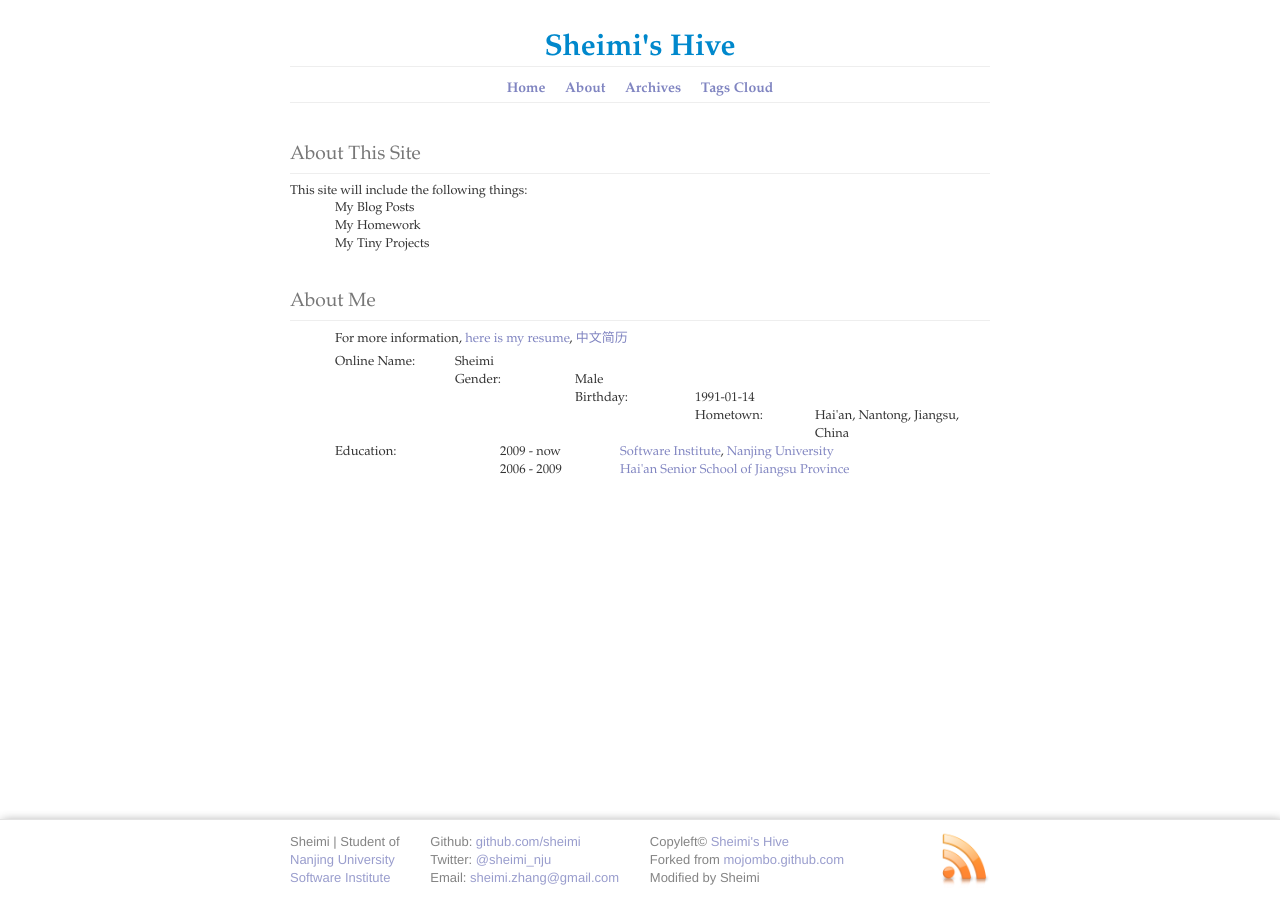
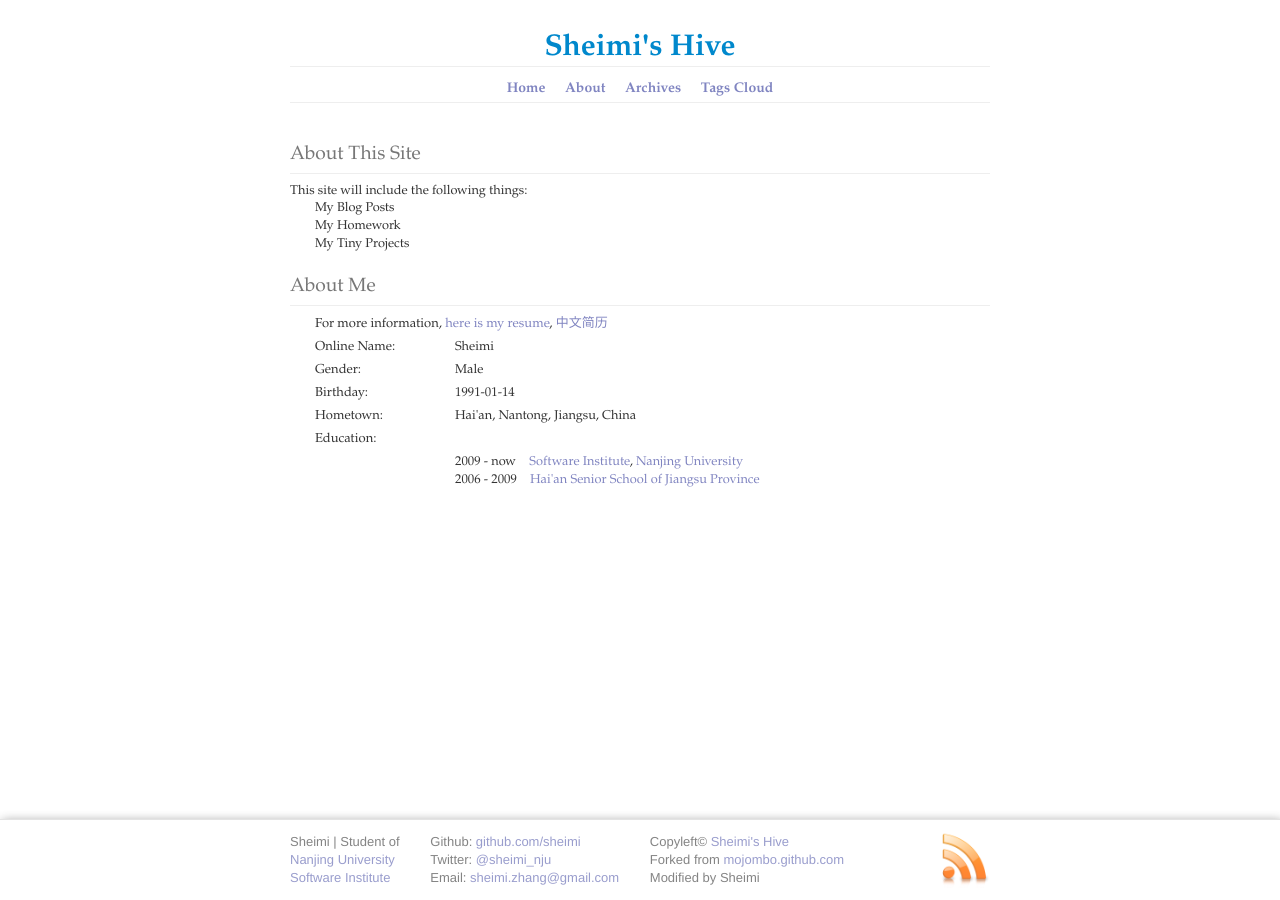
Before and after one commit to sheimi/blog.sheimi.me, a Jekyll site: the page built from about/index.html, in a window 1280 px wide. Built offline with Jekyll 4.4.1, drawn with Linux system fonts in a browser that asks for light colours; Markdown is read by kramdown in place of the engine named in the settings.

Commit message:
fix about

```diff
--- a/about/index.html
+++ b/about/index.html
@@ -16,15 +16,21 @@ title:  About
     <h2>About Me</h2>
     <ul>
       <li class="more-info">For more information, <a href="/about/resume.html">here is my resume</a>, <a href="/about/resume_cn.html">中文简历</a></li>
-      <li><label>Online Name:</label> Sheimi</li>
-      <li><label>Gender:</label> Male</li>
-      <li><label>Birthday:</label> 1991-01-14</li>
-      <li><label>Hometown:</label> Hai'an, Nantong, Jiangsu, China</li>
+      <li class="row"><label class="span2">Online Name:</label> Sheimi</li>
+      <li class="row"><label class="span2">Gender:</label> Male</li>
+      <li class="row"><label class="span2">Birthday:</label> 1991-01-14</li>
+      <li class="row"><label class="span2">Hometown:</label> Hai'an, Nantong, Jiangsu, China</li>
       <li>
-        <label>Education:</label>
-        <ul id="education">
-          <li><span class="time">2009 - now </span> <a href="http://software.nju.edu.cn">Software Institute</a>, <a href="http://www.nju.edu.cn">Nanjing University</a></li>
-          <li><span class="time">2006 - 2009</span> <a href="http://www.hazx.org.cn">Hai'an Senior School of Jiangsu Province</a></li>
+        <div class="row">
+          <label class="span2">Education:</label>
+        <div>
+        <ul id="education" class="span8 offset2">
+          <li class="row">
+            <span class="time">2009 - now </span> <a href="http://software.nju.edu.cn">Software Institute</a>, <a href="http://www.nju.edu.cn">Nanjing University</a>
+          </li>
+          <li class="row">
+            <span class="time">2006 - 2009</span> <a href="http://www.hazx.org.cn">Hai'an Senior School of Jiangsu Province</a>
+          </li>
         </ul>
         <div class="clear"></div>
       </li>
--- a/css/screen.css
+++ b/css/screen.css
@@ -539,9 +539,8 @@ ul.posts span.read-rest a{color:#8085C1;}ul.posts span.read-rest a:visited{color
 #disqus_thread{margin-top:30px;}
 .more-info{margin-bottom:5px;font-size:13px;}
 #about a{color:#8085C1;}#about a:visited{color:#8085C1;}
-#about label{display:block;float:left;margin-right:20px;width:100px;}
-#about ul{list-style-type:none;display:block;padding-left:20px;margin-bottom:30px;}#about ul#education{float:left;display:block;}#about ul#education span.time{float:left;width:100px;margin-right:20px;}
-#about a{color:#8085C1;}#about a:visited{color:#8085C1;}
+#about ul{list-style-type:none;}
+#about span.time{margin-right:10px;}
 .footer{font-size:80%;color:#666;background:#ffffff;border-top:solid #DDD 1px;-webkit-box-shadow:2px 2px 10px rgba(0, 0, 0, 0.5);-moz-box-shadow:2px 2px 10px rgba(0, 0, 0, 0.5);box-shadow:2px 2px 10px rgba(0, 0, 0, 0.5);opacity:.8;-webkit-transition:margin 0.4s ease-in-out;-moz-transition:margin 0.4s ease-in-out;-ms-transition:margin 0.4s ease-in-out;-o-transition:margin 0.4s ease-in-out;transition:margin 0.4s ease-in-out;position:fixed;bottom:0;left:0;right:0;margin-bottom:-75px;}.footer .contact,.footer .copyleft{float:left;margin-right:3em;}
 .footer a{color:#8085C1;}.footer a:visited{color:#8085C1;}
 .footer .rss{margin-top:1.1em;margin-right:-0.2em;float:right;}.footer .rss img{height:5.5em;border:0;}
```
Also changed, not shown: archives/tags.html (+5 -5 lines), css/screen.less (+2 -23 lines).
